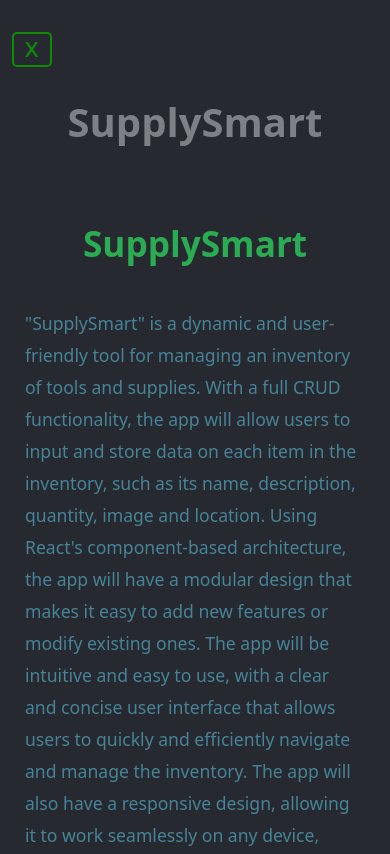
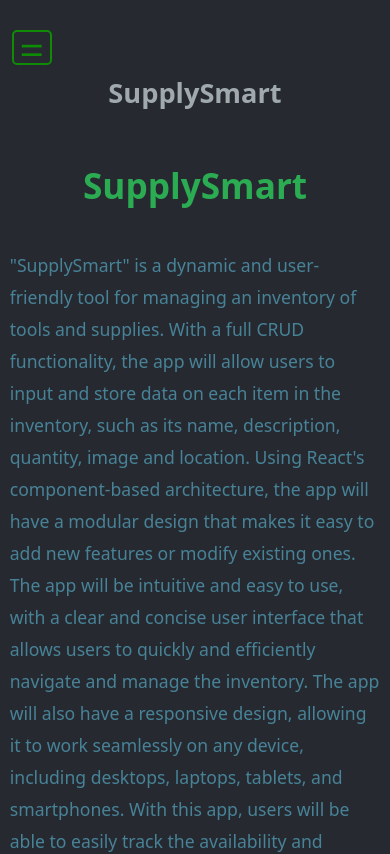
Before and after one commit to Alex-dev7/Project4-inventoryApp-frontend, a React (Create React App) app: page /about in a window 390 px wide. Shown: the top 854 px of the page. Built offline with nearby package versions, Linux system fonts and the light colour scheme.

Commit message:
added mobile menu

```diff
--- a/src/App.scss
+++ b/src/App.scss
@@ -397,21 +397,22 @@
     .App {
 
         width: 100vw;
+        min-height: 100vh;
         height: auto;
         display: flex;
         flex-direction: column;
 
         .content-wrapper {
             width: 100%;
-            height: 100vh;
-            padding: 1rem;
+            min-height: 100vh;
+            padding: 0rem;
             display: flex;
             flex-direction: column;
             justify-content: space-evenly;
         }
 
         .mobile-header {
-            height: 25vh;
+            height: 20vh;
             width: 100vw;
             display: flex;
             flex-direction: column;
@@ -419,9 +420,9 @@
             justify-content: space-around;
 
             h1 {
-                color: #7b8184;
-                margin-top: 2rem;
-                font-size: 2.5rem;
+                color: #9fa9ae;
+                margin: 2rem 0 1rem 0;
+                font-size: 1.7rem;
             }
 
             button {
@@ -441,8 +442,9 @@
         }
 
         .preview {
-            min-height: 20vh;
-            max-height: auto;
+            min-height: 30vh;
+            margin-top: 30px;
+            // max-height: auto;
 
             .create-form-container {
                 display: flex;
@@ -480,6 +482,9 @@
         }
 
         .content-container {
+            height: auto;
+            padding: 50px 1rem;
+
             .item-container {
                 #department {
                     display: none;
--- a/src/components/Sidebar.js
+++ b/src/components/Sidebar.js
@@ -10,25 +10,21 @@
 
     function handleClick(e) {
         getWordFunc(e.target.innerText)
-        console.log(e.target.innerText)
-
-
+        setToggle(false)
     }
 
     function handleToggle() {
-            if(toggle ){
-                myRef.current.style = "transform: translateY(0%)"
-            } else {
-                myRef.current.style = "transform: translateY(-110%)"
-            }
-            setToggle(!toggle)
-
+        setToggle(!toggle)
     }
 
 
+    const sidebarStyle = {
+        transform: toggle ? "translateY(0%)" : "translateY(-110%)"
+    }
+
     return (
         <>
-            <section ref={myRef} className="sidebar">
+            <section style={sidebarStyle}  className="sidebar">
                 <Link className="logo-container" to="/">
                     <p className='text-logo'>SupplySmart</p>
                 </Link>
@@ -40,33 +36,33 @@
                     onClick={handleClick} >
                         <p >All</p>
                     </Link>
-                    <Link onClick={handleClick}>
+                    <Link to="/" onClick={handleClick}>
                         <p >Electric</p>
                     </Link>
-                    <Link onClick={handleClick}>
+                    <Link to="/" onClick={handleClick}>
                         <p>Plumbing</p>
                     </Link>
-                    <Link onClick={handleClick}>
+                    <Link to="/" onClick={handleClick}>
                         <p>Networking</p>
                     </Link>
-                    <Link onClick={handleClick}>
+                    <Link to="/" onClick={handleClick}>
                         <p>Electronics</p>
                     </Link>
-                    <Link onClick={handleClick}>
+                    <Link to="/" onClick={handleClick}>
                         <p>Hardware</p>
                     </Link>
-                    <Link onClick={handleClick}>
+                    <Link to="/" onClick={handleClick}>
                         <p>Tools</p>
                     </Link>
 
                 </div>
-                    <Link id="about" to="/about" >
+                    <Link id="about" to="/about" onClick={() => setToggle(false)}>
                         <p>About</p>
                     </Link>
 
             </section>
                 <div className="mobile-header">
-                      <button onClick={handleToggle}>{toggle ? <span>&#9868;</span> : "x"}</button>
+                      <button onClick={handleToggle}>{toggle ? "x" : <span>&#9868;</span> }</button>
                     <h1>SupplySmart</h1>
                 </div>
 
--- a/src/components/form.scss
+++ b/src/components/form.scss
@@ -92,3 +92,38 @@
     }
 
 }
+
+@media (max-width: 800px) {
+    .create-form-container {
+        max-width: 100vw;
+
+      h2 {
+        font-size: 1.2rem;
+        padding: 20px 0;
+
+      }
+        form {
+            height: 380px;
+            display: flex;
+            flex-direction: column;
+            // width: 80%;
+            margin: 0 auto;
+            padding: 20px 0;
+            // outline: auto;
+            gap: 0rem;
+            div {
+                gap: 1rem;
+            }
+            input, select, textarea  {
+            margin: 0;
+            padding: 5px 10px;
+            width: 95%;
+            }
+            button {
+                bottom: -5%;
+
+            }
+        }
+
+    }
+}
```
